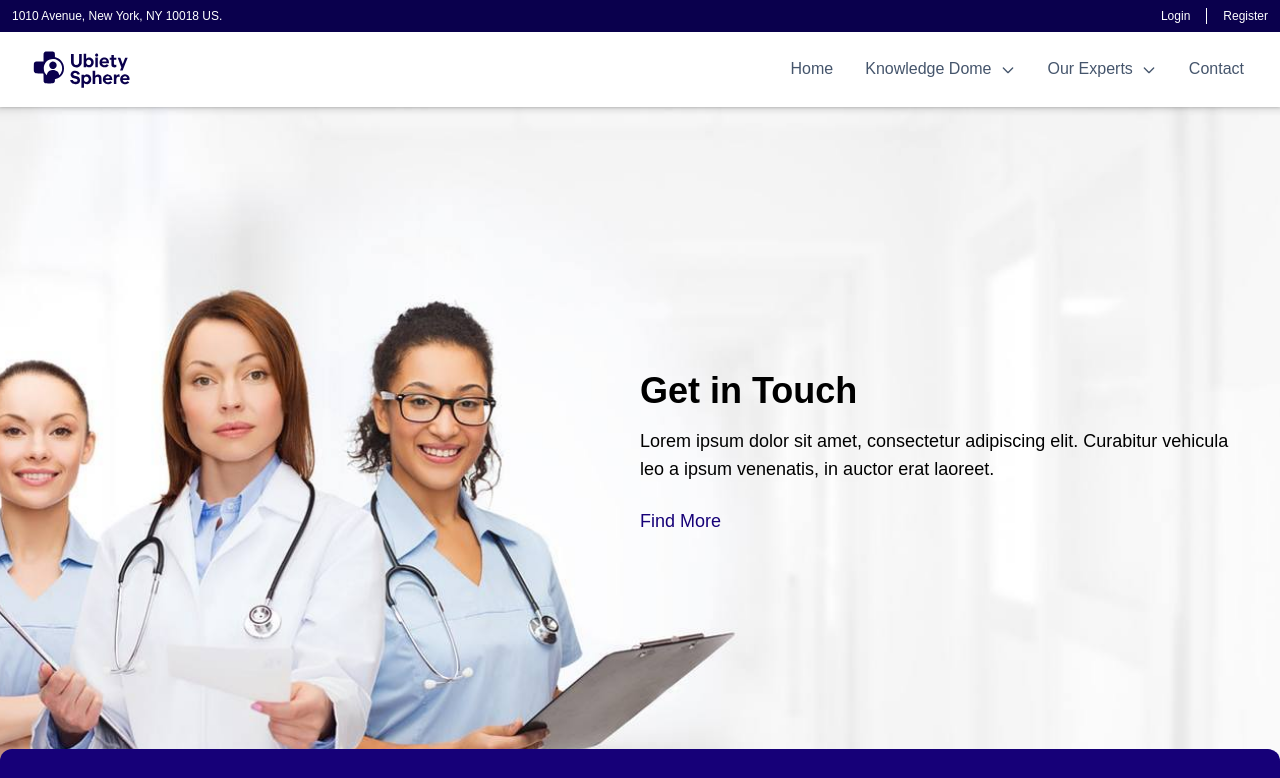
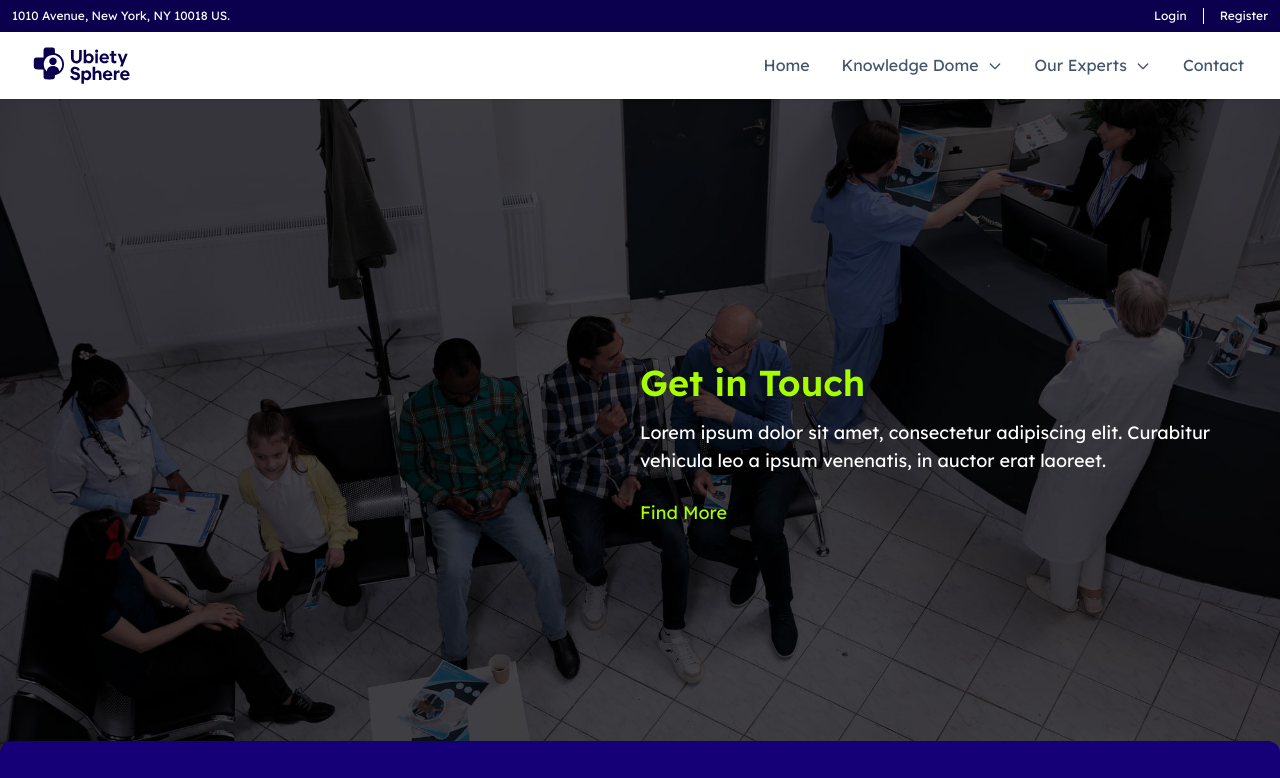
Before and after one commit to MuhammadAzfarAslam/ubietysphere.ae, a Next.js app: page / in a window 1280 px wide. Shown: the top 778 px of the page. Built offline with nearby package versions, Linux system fonts and the light colour scheme.

Commit message:
Banner setting

```diff
--- a/app/globals.css
+++ b/app/globals.css
@@ -2,7 +2,7 @@
 
 :root {
   --primary: #0a004d;
-  --secondary: #A7FC00;
+  --secondary: #a7fc00;
   --primary-light: #160078;
   --background: #ffffff;
   --foreground: #171717;
@@ -14,8 +14,7 @@
   --color-primary-light: var(--primary-light);
   --color-background: var(--background);
   --color-foreground: var(--foreground);
-  --font-sans: var(--font-geist-sans);
-  --font-mono: var(--font-geist-mono);
+  --font-lexend: var(--font-lexend);
 }
 
 /* @media (prefers-color-scheme: dark) {
@@ -28,5 +27,5 @@
 body {
   background: var(--background);
   color: var(--foreground);
-  font-family: Arial, Helvetica, sans-serif;
+  font-family: var(--font-lexend), Arial, Helvetica, sans-serif;
 }
--- a/app/layout.js
+++ b/app/layout.js
@@ -1,16 +1,12 @@
-import { Geist, Geist_Mono } from "next/font/google";
+import { Lexend_Deca } from "next/font/google";
 import "./globals.css";
 import Header from "@/components/header/Header";
 import Footer from "@/components/footer/Footer";
 
-const geistSans = Geist({
-  variable: "--font-geist-sans",
-  subsets: ["latin"],
-});
-
-const geistMono = Geist_Mono({
-  variable: "--font-geist-mono",
-  subsets: ["latin"],
+const lexendDeca = Lexend_Deca({
+  subsets: ['latin'],
+  display: 'swap',
+  variable: '--font-lexend', // optional: for use in Tailwind
 });
 
 export const metadata = {
@@ -22,7 +18,7 @@ export default function RootLayout({ children }) {
   return (
     <html lang="en">
       <body
-        className={`${geistSans.variable} ${geistMono.variable} antialiased`}
+        className={`${lexendDeca.variable} antialiased`}
       >
         <Header />
         <main className="flex flex-col min-h-screen">
--- a/app/page.jsx
+++ b/app/page.jsx
@@ -69,7 +69,7 @@ export default function Home() {
     <>
       <HomepageBanner />
       {/* Six Column Section */}
-      <div className="relative z-10 px-6 lg:px-0 py-6 lg:py-0 rounded-2xl">
+      <div className="relative z-999 px-6 lg:px-0 py-6 lg:py-0 rounded-2xl">
         <div className="flex items-center py-16 bg-primary-light max-w-7xl mx-auto px-4 mt-0 lg:mt-[-50px] sm:px-6 lg:px-8 relative lg:absolute inset-0 rounded-xl">
           <div className="grid w-full grid-cols-2 sm:grid-cols-2 lg:grid-cols-6 gap-2 justify-center items-center">
             {/* Column 1 */}
--- a/components/banner/HomepageBanner.jsx
+++ b/components/banner/HomepageBanner.jsx
@@ -6,23 +6,23 @@ const HomepageBanner = () => {
       {/* Banner Section */}
       <div
         className="relative lg:h-[calc(100vh-108px)] h-[400px]  bg-cover bg-center"
-        style={{ backgroundImage: "url('/assets/images/bg1.jpg')" }}
+        style={{ backgroundImage: "url('/assets/images/bg2.jpg')" }}
       >
-        <div className="absolute inset-0 bg-black opacity-0 z-20"></div>{" "}
+        <div className="absolute inset-0 bg-black opacity-70 z-20"></div>{" "}
         {/* Optional overlay for readability */}
         <div className="max-w-7xl container mx-auto flex h-full items-center justify-between px-4 sm:px-6 lg:px-8 relative z-30">
           {/* Left Column */}
           <div className="lg:w-1/2"></div> {/* Empty column */}
           {/* Right Column */}
-          <div className="lg:w-1/2 text-black">
-            <h1 className="text-4xl font-semibold mb-4">Get in Touch</h1>
+          <div className="lg:w-1/2 text-white">
+            <h1 className="text-4xl font-semibold text-secondary mb-4">Get in Touch</h1>
             <p className="text-lg mb-6">
               Lorem ipsum dolor sit amet, consectetur adipiscing elit. Curabitur
               vehicula leo a ipsum venenatis, in auctor erat laoreet.
             </p>
             <a
               href="#contact"
-              className="text-lg text-primary-light border-b border-transparent hover:border-white"
+              className="text-lg text-secondary border-b border-transparent hover:border-white"
             >
               Find More
             </a>
--- a/components/header/Header.jsx
+++ b/components/header/Header.jsx
@@ -131,7 +131,7 @@ export default function Header() {
           </div>
         </div>
       </div>
-      <nav className="block relative w-full max-w-screen px-4 py-3 mx-auto bg-white bg-opacity-90 sticky top-3 shadow lg:px-8 backdrop-blur-lg backdrop-saturate-150 z-[9990]">
+      <nav className="block relative w-full max-w-screen px-4 py-2 mx-auto bg-white bg-opacity-90 sticky top-3 shadow lg:px-8 backdrop-blur-lg backdrop-saturate-150 z-[9990]">
         <div className="container flex flex-wrap items-center justify-between max-w-7xl mx-auto text-slate-800">
           <Link
             href="/"
```
Also changed, not shown: public/assets/images/bg2.jpg (added).
